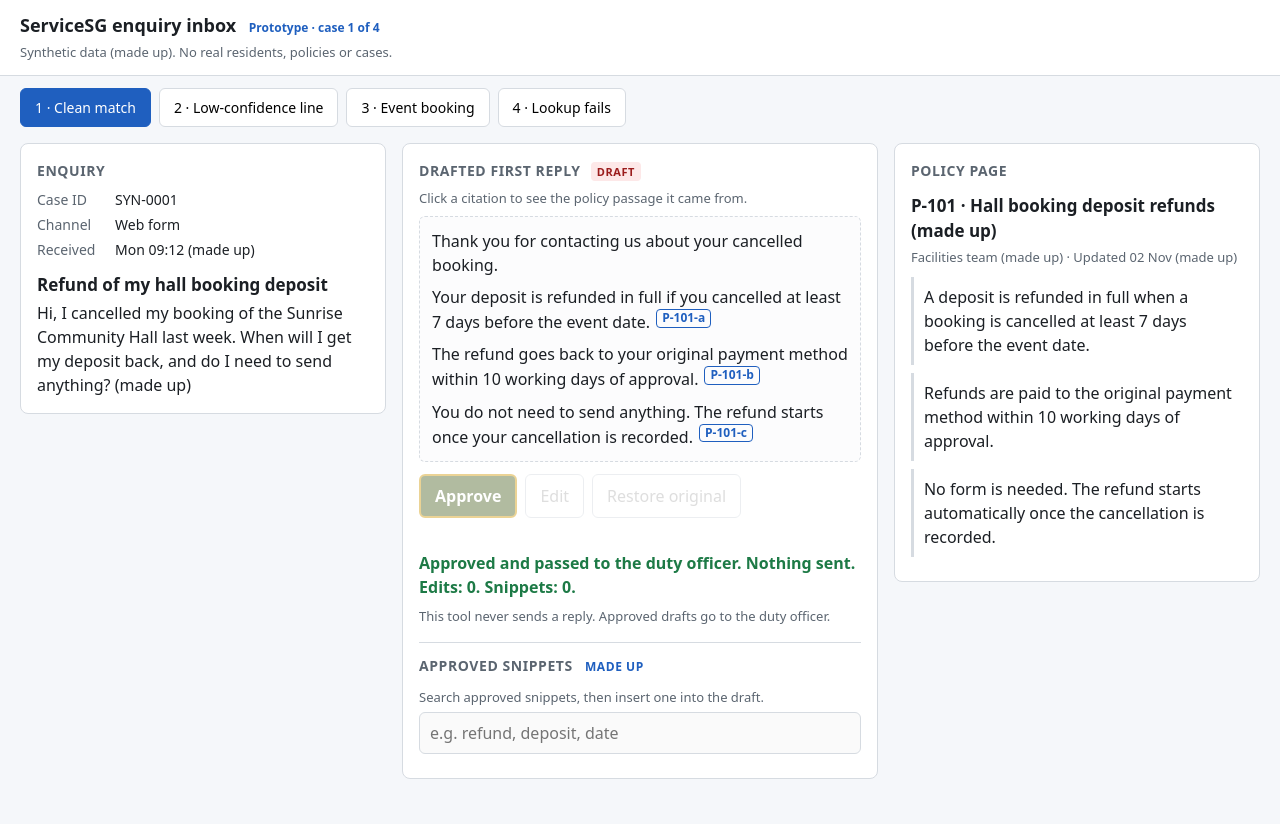
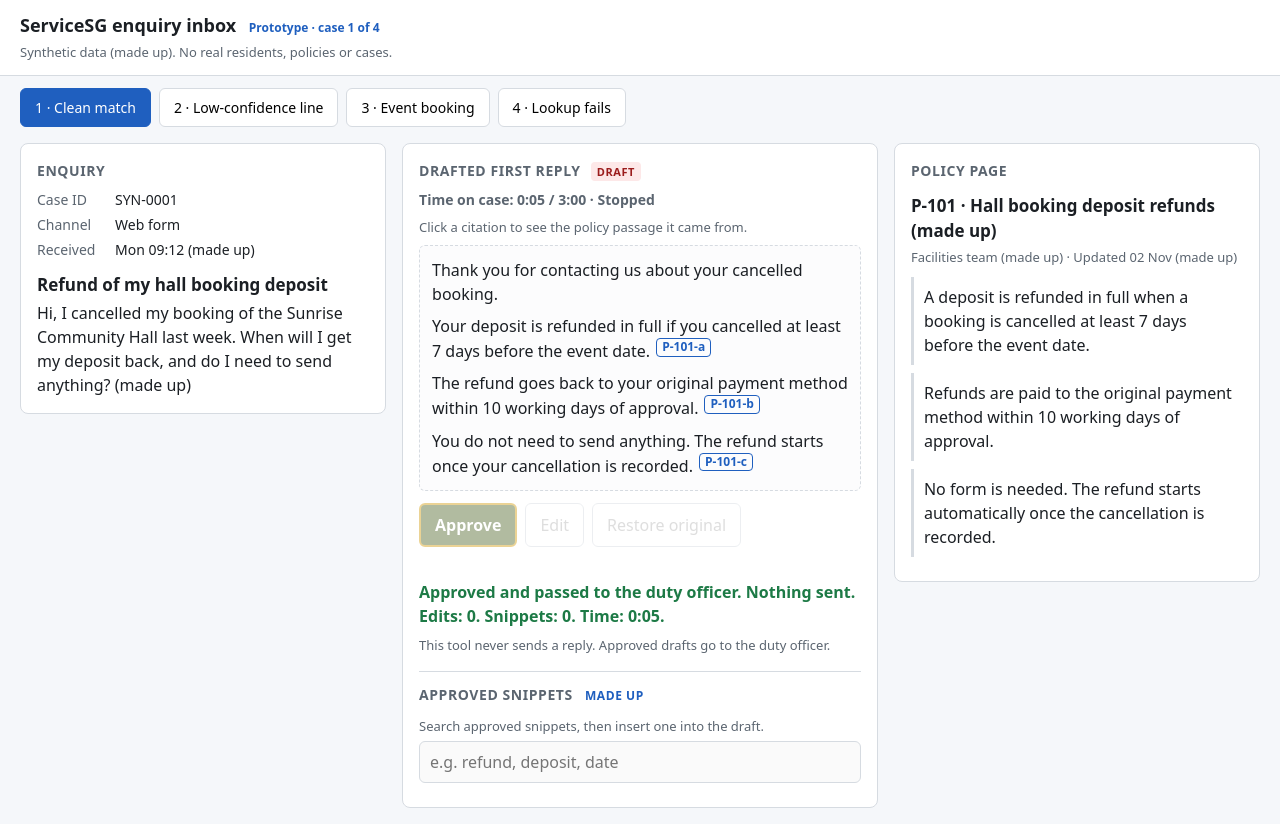
Before and after one commit to jonaneooooo/govtech-ai-project, a plain HTML site: page day2-validate/prototype/index.html in a window 1280 px wide. Both pictures are taken after a click on the button "Approve". Before the commit the page ends 800 px from the top, so only its background shows below. Drawn offline with Linux system fonts and the light colour scheme.

Commit message:
Add 3-minute per-case timer to day2-validate/prototype (#30)
Co-authored-by: Claude Opus 5.5 <noreply@anthropic.com>

```diff
--- a/day2-validate/prototype/app.js
+++ b/day2-validate/prototype/app.js
@@ -4,6 +4,17 @@
   var cur = 0, lines, editing, approved, edits, inserted, routed;
   var lookupTries = 0, lookupBusy = false, lookupToken = 0, gapLog = [];
   var LOOKUP_MS = 900;
+  // Per-case timer. Target is 3 minutes. Going over warns; it never blocks.
+  var MAX_MS = 180000, WARN_MS = 120000, timerStart = 0, timerStoppedAt = null;
+  function fmt(ms) { var t = Math.floor(ms / 1000); return Math.floor(t / 60) + ":" + String(t % 60).padStart(2, "0"); }
+  function elapsed() { return Math.max(0, (timerStoppedAt || Date.now()) - timerStart); }
+  function renderTimer() {
+    var e = elapsed(), t = $("timer");
+    t.textContent = "Time on case: " + fmt(e) + " / 3:00" + (e >= MAX_MS ? " \u00b7 Over 3 minutes" : "") + (timerStoppedAt ? " \u00b7 Stopped" : "");
+    t.className = "timer" + (e >= MAX_MS ? " over" : e >= WARN_MS ? " warn" : "");
+  }
+  function stopTimer() { if (!timerStoppedAt) timerStoppedAt = Date.now(); renderTimer(); }
+  setInterval(renderTimer, 250);
 
   $("synthetic-label").textContent = d.label + ". No real residents, policies or cases.";
 
@@ -153,8 +164,8 @@
 
   function routeToHuman() {
     if (editing) { syncEdits(); editing = false; }
-    routed = true;
-    setStatus("Routed to a human agent. No AI draft for this case.");
+    routed = true; stopTimer();
+    setStatus("Routed to a human agent. No AI draft for this case. Time: " + fmt(elapsed()) + ".");
     renderDraft(); updateButtons(); renderSnippets();
     if (d.cases[cur].lookup === "fail") renderLookup();
   }
@@ -219,6 +230,7 @@
   function load(i) {
     cur = i; lines = copyLines(d.cases[cur]); editing = false; approved = false; edits = 0; inserted = 0; routed = false;
     lookupTries = 0; lookupBusy = false; lookupToken += 1;
+    timerStart = Date.now(); timerStoppedAt = null; renderTimer();
     setStatus(""); $("snip-search").value = "";
     renderTabs(); renderEnquiry(); renderDraft(); renderPolicy(null); updateButtons(); renderSnippets();
     if (d.cases[cur].lookup === "fail") startLookup();
@@ -238,9 +250,9 @@
 
   $("approve").addEventListener("click", function () {
     if (editing) { syncEdits(); editing = false; }
-    approved = true;
+    approved = true; stopTimer();
     var missed = lines.some(function (l, i) { return l.test === "unsourced" && l.text === d.cases[cur].draft[i].text; });
-    setStatus("Approved and passed to the duty officer. Nothing sent. Edits: " + edits + ". Snippets: " + inserted + "." +
+    setStatus("Approved and passed to the duty officer. Nothing sent. Edits: " + edits + ". Snippets: " + inserted + ". Time: " + fmt(elapsed()) + "." +
       (missed ? " Test result (made up): an unsourced line was approved. No policy passage states a charity discount." : ""));
     renderDraft(); updateButtons(); renderSnippets();
   });
--- a/day2-validate/prototype/index.html
+++ b/day2-validate/prototype/index.html
@@ -28,6 +28,7 @@
 
     <section class="pane" aria-labelledby="draft-h">
       <h2 id="draft-h">Drafted first reply <span class="badge">DRAFT</span></h2>
+      <p id="timer" class="timer"></p>
       <p class="hint">Click a citation to see the policy passage it came from.</p>
       <div id="draft" class="draft"></div>
       <div class="actions">
--- a/day2-validate/prototype/style.css
+++ b/day2-validate/prototype/style.css
@@ -63,3 +63,6 @@ button:focus-visible, .cite:focus-visible { outline: 3px solid #8ab4f8; outline-
 .gap-note { margin: 0 0 8px; padding: 8px 10px; font-size: 14px; background: #fff8e1; border-left: 3px solid #b26a00; border-radius: 0 4px 4px 0; }
 .gap-log-h { margin: 12px 0 4px; font-size: 13px; text-transform: uppercase; letter-spacing: .04em; color: var(--muted); }
 .gap-log { margin: 0; padding-left: 18px; font-size: 13px; }
+.timer { margin: 0 0 8px; font-size: 14px; font-weight: 600; color: var(--muted); font-variant-numeric: tabular-nums; }
+.timer.warn { color: #8a5200; }
+.timer.over { color: #9b1c1c; }
```
Also changed, not shown: 1 other file.
